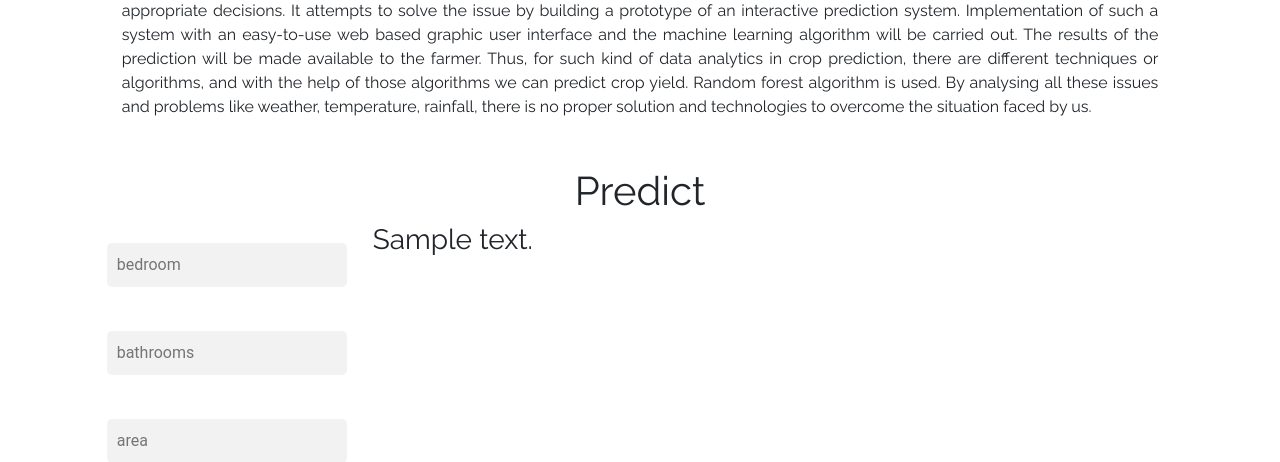
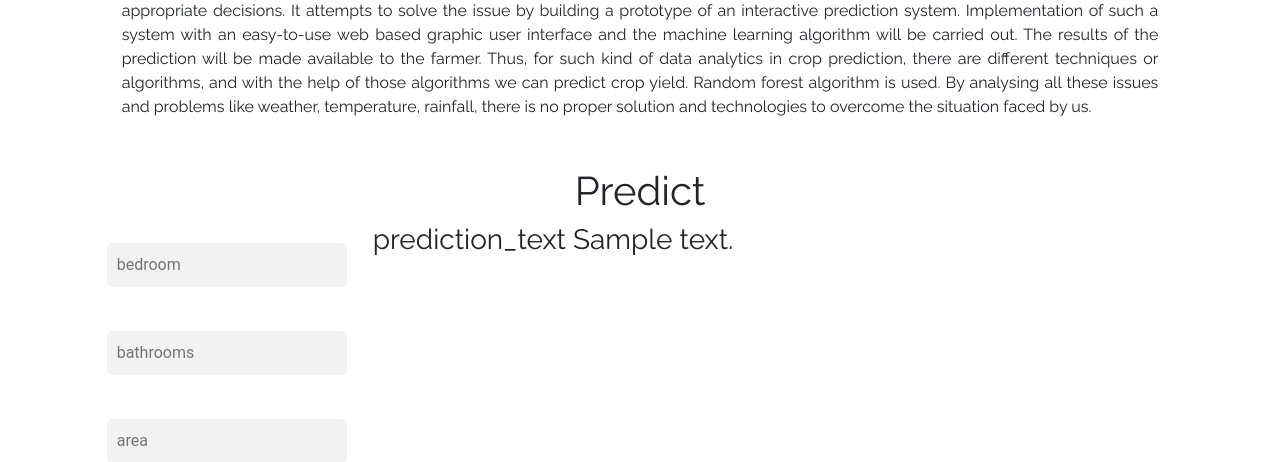
Before and after one commit to Jasmin0600/Rental-home-price, a Python web app: template templates/index.html in a window 1280 px wide. Shown: the part 707-1169 px from the top of the page. Run offline with Jinja, Linux system fonts and the light colour scheme; the template is opened without the code that fills it: most values are stand-ins (such as "Sample title", 1, 10 or a date in 2020); some libraries are stand-ins or nearby versions.

Commit message:
Update index.html

```diff
--- a/templates/index.html
+++ b/templates/index.html
@@ -492,7 +492,7 @@ margin-top: 20px;
 
     <button type="submit" class="btn rounded ex_btn">Predict</button>
 </form>
- <h3> {{ prediction_text }}</h3>
+ <h3> prediction_text {{ prediction_text }}</h3>
 
         </div>
 
```
